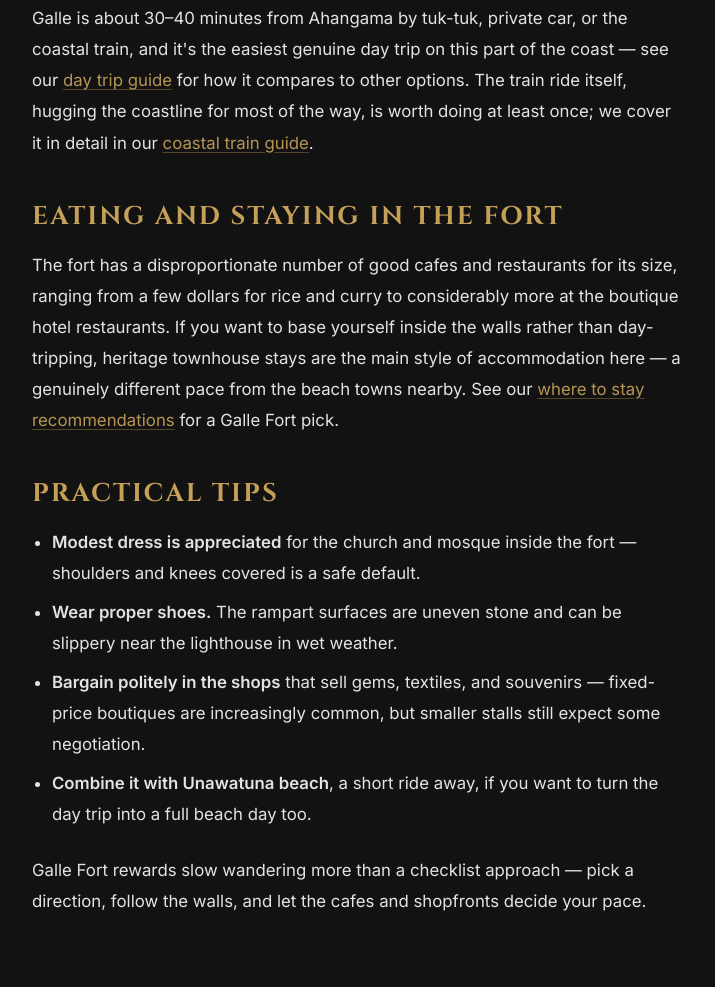
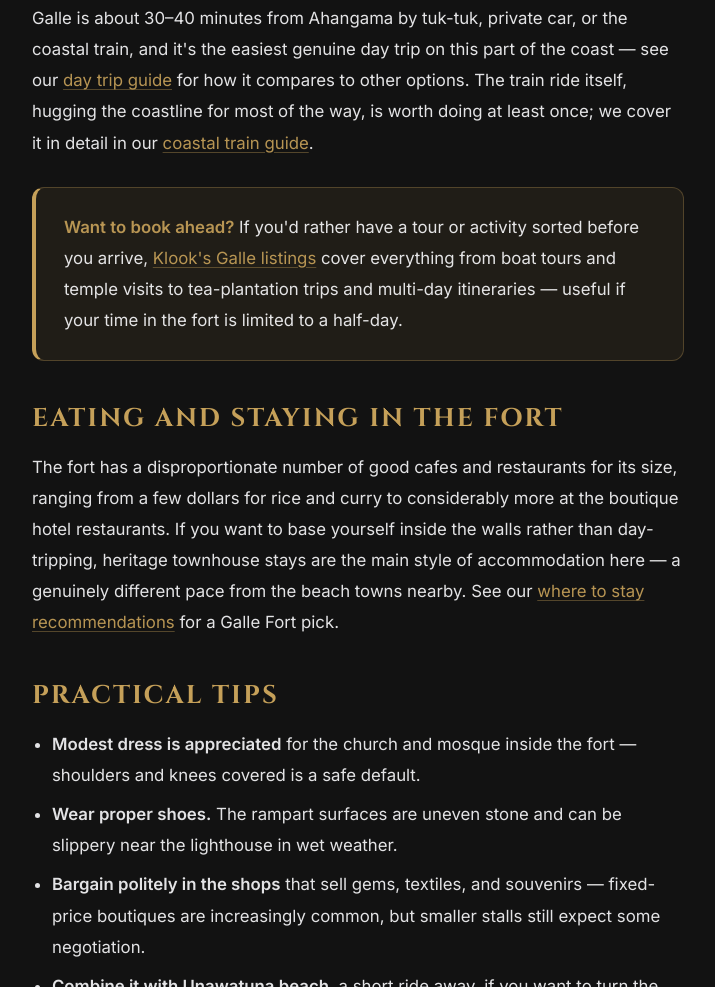
Before and after one commit to nayanvithanage/dolblathanna-webpage, a website built with Vite: page guides/galle-fort-travel-guide.html in a window 1280 px wide. Shown: the part 2400-3387 px from the top of the page, without its empty margins (282-997 px from the left). Built offline with nearby package versions, Linux system fonts and the light colour scheme.

Commit message:
Wire real Klook affiliate link into Galle Fort guide
First live affiliate link on the site — replaces the tour-booking placeholder
with a confirmed working Klook link (Things to do in Galle, via Travelpayouts).

Co-Authored-By: Claude Sonnet 5 <noreply@anthropic.com>

```diff
--- a/guides/galle-fort-travel-guide.html
+++ b/guides/galle-fort-travel-guide.html
@@ -51,7 +51,9 @@
             <h2>Getting there from Ahangama</h2>
             <p>Galle is about 30–40 minutes from Ahangama by tuk-tuk, private car, or the coastal train, and it's the easiest genuine day trip on this part of the coast — see our <a href="./ahangama-day-trip-guide.html">day trip guide</a> for how it compares to other options. The train ride itself, hugging the coastline for most of the way, is worth doing at least once; we cover it in detail in our <a href="./coastal-train-galle-matara.html">coastal train guide</a>.</p>
 
-            <!-- AFFILIATE LINK PLACEHOLDER: Galle Fort walking tour / local guide booking partner -->
+            <div class="guide-callout">
+                <p><strong>Want to book ahead?</strong> If you'd rather have a tour or activity sorted before you arrive, <a href="https://klook.tpx.lv/j2ofAuzA" target="_blank" rel="noopener sponsored">Klook's Galle listings</a> cover everything from boat tours and temple visits to tea-plantation trips and multi-day itineraries — useful if your time in the fort is limited to a half-day.</p>
+            </div>
 
             <h2>Eating and staying in the fort</h2>
             <p>The fort has a disproportionate number of good cafes and restaurants for its size, ranging from a few dollars for rice and curry to considerably more at the boutique hotel restaurants. If you want to base yourself inside the walls rather than day-tripping, heritage townhouse stays are the main style of accommodation here — a genuinely different pace from the beach towns nearby. See our <a href="../index.html#rooms">where to stay recommendations</a> for a Galle Fort pick.</p>
```
